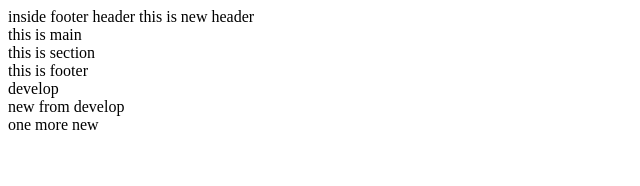
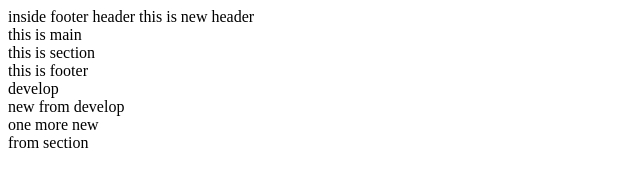
Before and after one commit to eugeneborodko/vetki, a plain HTML site: page index.html in a window 1280 px wide. Shown: the full height of the page, 0-640 px from the left. Drawn offline with Linux system fonts and the light colour scheme.

Commit message:
feat: add from section

```diff
--- a/index.html
+++ b/index.html
@@ -19,6 +19,7 @@
   <div>develop</div>
   <div>new from develop</div>
   <div>one more new</div>
+  <div>from section</div>
 </body>
 
 </html>
```
